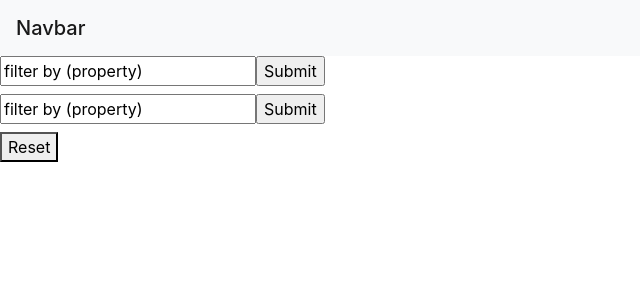
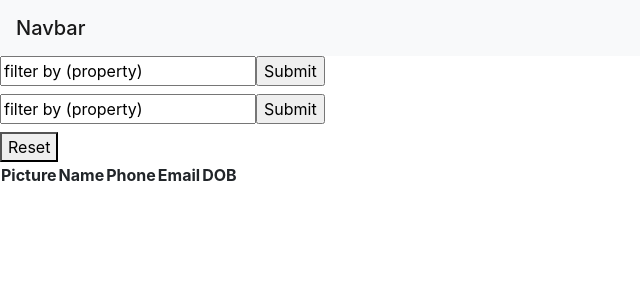
Before and after one commit to nsuroghon/Employee-Dir, a React (Create React App) app in the folder directory/: page / in a window 1280 px wide. Shown: the top 300 px of the page, without its empty margins (0-640 px from the left). Built offline with nearby package versions, Linux system fonts and the light colour scheme.

Commit message:
unstyled table header

```diff
--- a/directory/src/App.js
+++ b/directory/src/App.js
@@ -2,6 +2,7 @@ import React, {Component} from "react";
 import Form from "./components/form";
 import Navigation from './components/navigation'
 import Reset from './components/reset'
+import TableHead from "./components/tableHeader";
 
 
 class App extends Component {
@@ -11,7 +12,9 @@ class App extends Component {
         <div>
           <Form /> <Reset />
         </div>
-
+        <div>
+          <TableHead />
+        </div>
       </div>
     )
   }
--- /dev/null
+++ b/directory/src/components/tableHeader.js
@@ -0,0 +1,17 @@
+import React from 'react';
+
+function TableHead() {
+    return (
+        <thead>
+            <tr>
+                <th scope="col">Picture</th>
+                <th scope="col">Name</th>
+                <th scope="col">Phone</th>
+                <th scope="col">Email</th>
+                <th scope="col">DOB</th>
+            </tr>
+        </thead>
+    );
+};
+
+export default TableHead;
```
